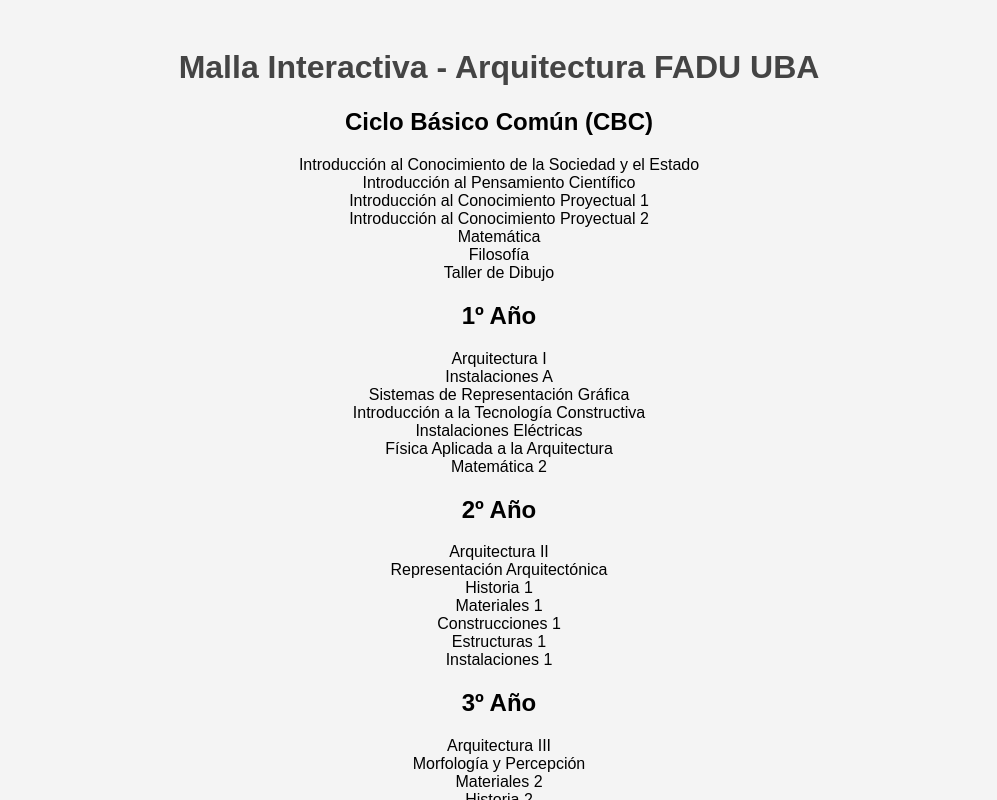
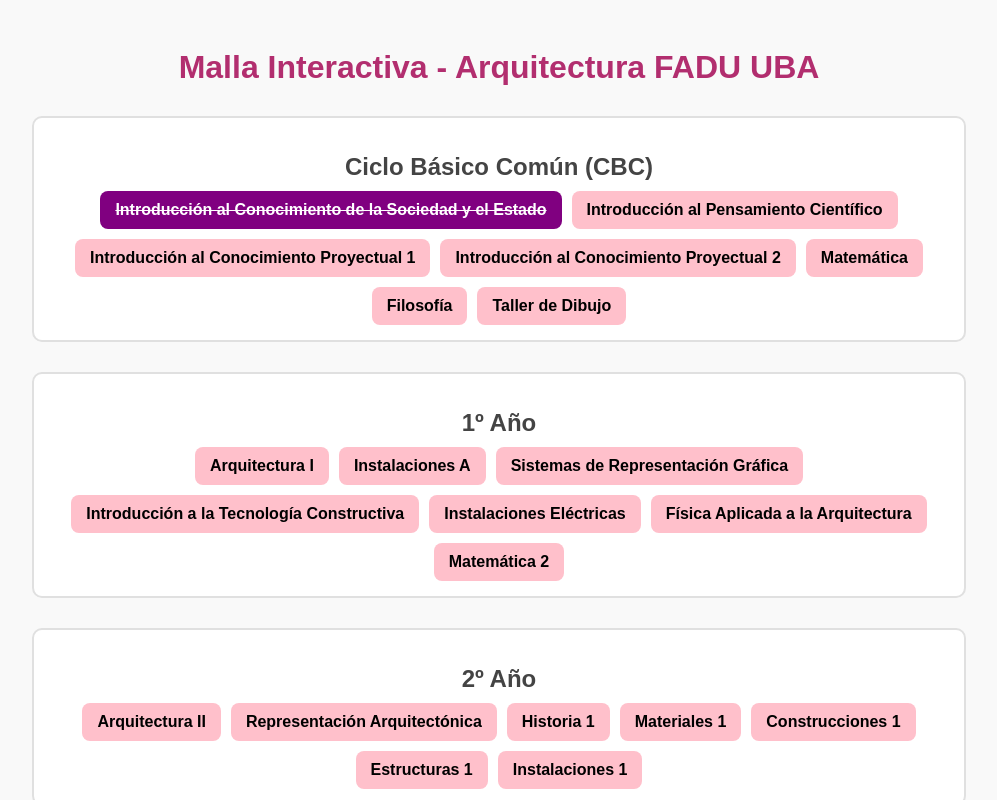
Before and after one commit to Catalina817/Arquitectura-uba, a plain HTML site: page index.html in a window 1280 px wide. Both pictures are taken after a click on the element "Introducción al Conocimiento de la Sociedad y el Estado". Shown: the top 800 px of the page, without its empty margins (141-1138 px from the left). Drawn offline with Linux system fonts and the light colour scheme.

Commit message:
Update style.css

```diff
--- a/style.css
+++ b/style.css
@@ -1,50 +1,44 @@
 body {
   font-family: Arial, sans-serif;
-  background: #f4f4f4;
+  background-color: #f9f9f9;
   padding: 20px;
   text-align: center;
 }
-
 h1 {
+  color: #b22e6f;
+}
+.anio {
+  margin: 30px auto;
+  max-width: 900px;
+  padding: 15px;
+  border: 2px solid #e0e0e0;
+  border-radius: 10px;
+  background-color: #fff;
+}
+.anio h2 {
+  margin-bottom: 10px;
   color: #444;
 }
-
-.year-block {
-  border: 2px solid #ccc;
-  border-radius: 10px;
-  margin: 20px auto;
-  padding: 15px;
-  max-width: 800px;
-  background-color: #fff;
+.materias {
+  display: flex;
+  flex-wrap: wrap;
+  justify-content: center;
+  gap: 10px;
 }
-
-.year-title {
-  font-size: 1.5em;
-  margin-bottom: 10px;
-  color: #333;
+.materia {
+  padding: 10px 15px;
+  border-radius: 8px;
+  font-weight: bold;
+  cursor: pointer;
+  background-color: pink;
+  transition: all 0.2s ease-in-out;
 }
-
-.subject {
-  display: inline-block;
-  margin: 6px;
-  padding: 10px 14px;
-  border-radius: 8px;
-  cursor: pointer;
-  font-weight: bold;
+.aprobada {
+  background-color: purple;
   color: white;
-  user-select: none;
-}
-
-.pending {
-  background-color: pink;
-}
-
-.completed {
-  background-color: purple;
   text-decoration: line-through;
 }
-
-.locked {
+.bloqueada {
   background-color: gray;
   cursor: not-allowed;
   opacity: 0.6;
```
